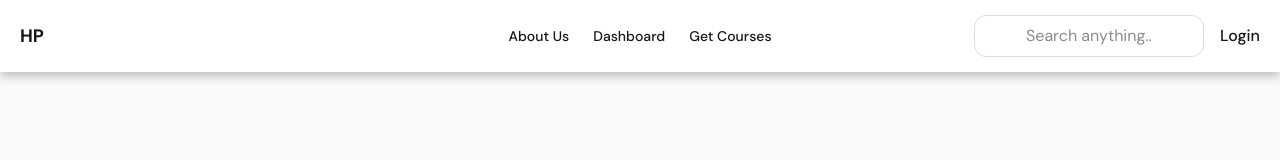
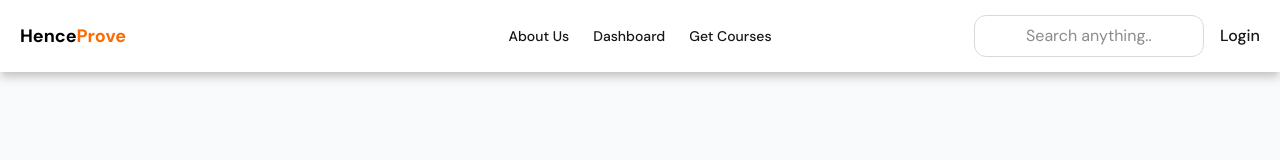
Before and after one commit to MohammedAli158/henceprove-robotics, a Next.js app: page / in a window 1280 px wide. Shown: the top 160 px of the page. Built offline with nearby package versions, Linux system fonts and the light colour scheme.

Commit message:
tweaks two

```diff
--- a/src/app/components/Navbar.tsx
+++ b/src/app/components/Navbar.tsx
@@ -14,8 +14,8 @@ export default function Navbar() {
       "
     >
       {/* LEFT SECTION — LOGO */}
-      <div className="text-lg font-semibold">
-        <Link href="/">HP</Link>
+      <div className="text-lg font-semibold text-black">
+        <Link href="/">Hence<span className='text-lg font-semibold text-orange-500' >Prove</span></Link>
       </div>
 
       {/* PERFECTLY CENTERED NAV LINKS */}
@@ -25,9 +25,9 @@ export default function Navbar() {
           absolute left-1/2 -translate-x-1/2
         "
       >
-        <Link href="/">About Us</Link>
-        <Link href="/">Dashboard</Link>
-        <Link href="/">Get Courses</Link>
+        <Link href="/" className='hover:text-red' >About Us</Link>
+        <Link href="/" className='hover:text-red' >Dashboard</Link>
+        <Link href="/" className='hover:text-red' >Get Courses</Link>
       </div>
 
       {/* RIGHT SECTION */}
```
